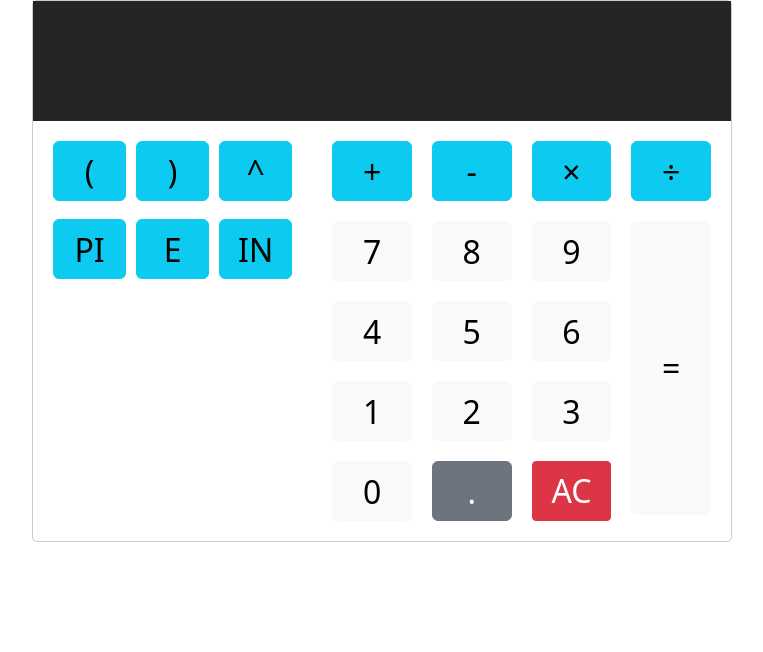
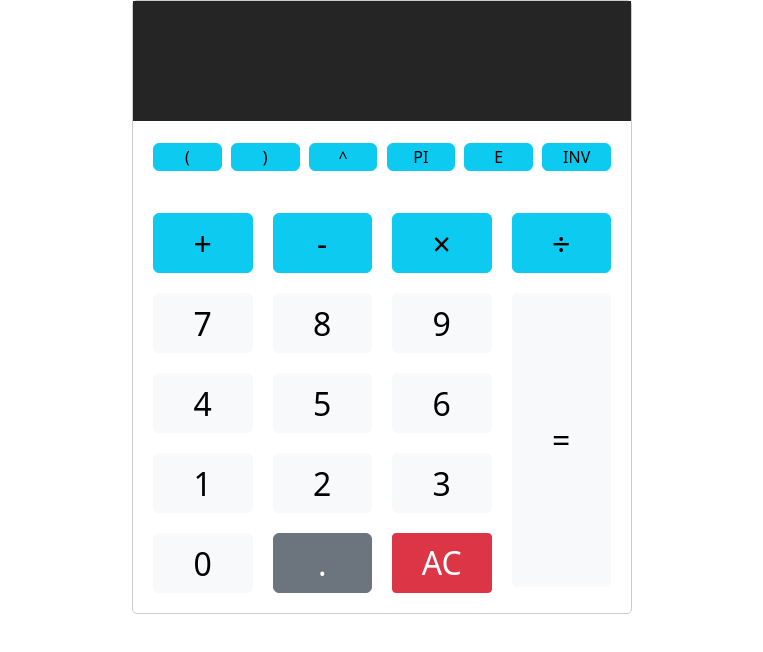
Before and after one commit to medreres/calculatorMVC, a website built with webpack: page src/index.html in a window 1280 px wide. Shown: the whole page, without its empty margins (258-1021 px from the left). Built offline with nearby package versions, Linux system fonts and the light colour scheme.

Commit message:
better styling

```diff
--- a/src/config/project.config.ts
+++ b/src/config/project.config.ts
@@ -1,11 +1,11 @@
-import Calculator, { CalculatorV2 } from "../lib/Calculator";
+import { RegexCalculator, RPNCalculator } from "../lib/Calculator";
 
 /**
  * Algorithms available for calculations
  */
 const calculatingAlgorithm = {
-  PolishNotation: Calculator,
-  RegularExpressions: CalculatorV2,
+  PolishNotation: RPNCalculator,
+  RegularExpressions: RegexCalculator,
 };
 
 // settings for project
--- a/src/model/CalculatorModel/index.ts
+++ b/src/model/CalculatorModel/index.ts
@@ -6,6 +6,7 @@ import { initializeObservers } from "./services";
 import { Events } from "../../shared/events";
 import config from "../../config/project.config";
 
+// TODO INV( 2 + 5 )
 class CalculatorModel implements ICalculatorModel, IObserver {
   private expression: string;
   private result: number | string;
--- a/src/view/CalculatorView/index.ts
+++ b/src/view/CalculatorView/index.ts
@@ -8,22 +8,23 @@ import {
 } from "./utils/elements";
 import Observer from "../../lib/Observer";
 import { IObserver } from "../../shared/interface";
-import { initializeObservers } from "./services";
+import { initializeObservers } from "./utils/services";
 import { Events } from "../../shared/events";
 import { expressionInputChangeHandler, expressionInputSubmitHandler } from "./utils/handlers";
 import "bootstrap/dist/css/bootstrap.min.css";
 import "./styles/styles.css";
 
 // TODO change view to more beautiful
+// TODO better operators rendering
 // TODO warnings in console
 class CalculatorView implements ICalculatorView, IObserver {
+  private observer: Observer = Observer.getInstance();
   container: HTMLDivElement;
   expressionInput: HTMLInputElement;
   resultInput: HTMLInputElement;
   buttons: HTMLButtonElement[];
   additionalOperationsButtons: HTMLButtonElement[];
   additionalOperationsButtonsContainer: HTMLDivElement;
-  private observer: Observer = Observer.getInstance();
 
   constructor() {
     // main wrapper
--- a/src/view/CalculatorView/styles/styles.css
+++ b/src/view/CalculatorView/styles/styles.css
@@ -18,11 +18,11 @@ body {
 .calculator {
   border: 1px solid #ccc;
   border-radius: 5px;
-  width: 700px;
+  width: 500px;
 }
 
 .calculator-screen {
-  width: 100%;
+  /* width: 100%; */
   height: 80px;
   border: none;
   background-color: #252525;
@@ -45,24 +45,12 @@ body {
   padding-left: 10px;
 }
 
-.calculator-screen {
-  width: 100%;
-  height: 80px;
-  border: none;
-  background-color: #252525;
-  color: #fff;
-  text-align: right;
-  padding-right: 20px;
-  padding-left: 10px;
-  font-size: 4rem;
-}
-
 .calc-btn {
   height: 60px;
   font-size: 2rem !important;
   text-overflow: clip;
   overflow: hidden;
-  max-width: 2.5em;
+  /* max-width: 2.5em; */
   white-space: normal;
 }
 
@@ -76,19 +64,46 @@ body {
   grid-template-columns: repeat(4, 1fr);
   grid-gap: 20px;
   padding: 20px;
-  width: 100%;
+  /* width: 100%; */
 }
 
 .calculator-keys-container {
-  display: grid;
-  grid-template-columns: 40% 60%;
+  display: flex;
+  flex-flow: column;
+  align-items: stretch;
+  flex-flow: column;
+  /* grid-template-columns: 40% 60%; */
 }
 
 .operations-keys {
-  display: grid;
-  grid-template-rows: repeat(5, 1fr);
-  grid-template-columns: repeat(3, 1fr);
-  grid-gap: 10px;
-  padding: 20px;
-  width: 100%;
+  display: flex;
+  justify-content: space-between;
+  align-items: center;
+  flex-wrap: wrap;
+  height: 15%;
+  /* display: grid; */
+  /* align-items: center; */
+  /* justify-content: flex-end; */
+  /* grid-template-columns: repeat(auto-fit, 1fr); */
+  /* grid-template-rows: repeat(auto-fill, 2em); */
+  grid-gap: 5px;
+  padding: 10px 20px;
 }
+
+.operations-keys > button {
+  height: 5%;
+  width: 15%;
+  padding: 0.8em;
+  font-size: 1em !important;
+  display: flex;
+  justify-content: center;
+  align-items: center;
+
+  /* padding: 0; */
+  /* letter-spacing: normal; */
+  /* padding: .3em 2em; */
+  /* letter-spacing: 0vmin; */
+  /* text-overflow: clip; */
+  /* overflow: hidden; */
+  /* width: 50%; */
+}
```
Also changed, not shown: src/lib/Calculator/index.ts (+2 -7 lines), src/view/CalculatorView/utils/services.ts (renamed from src/view/CalculatorView/services.ts, +5 -5 lines), README.md, src/lib/Calculator/ReversePolishNotation/__tests__/exceptions.test.ts (renamed from src/lib/Calculator/PolishNotation/__tests__/exceptions.test.ts), src/lib/Calculator/ReversePolishNotation/__tests__/newOperations.test.ts (renamed from src/lib/Calculator/PolishNotation/__tests__/newOperations.test.ts), src/lib/Calculator/ReversePolishNotation/__tests__/priorities.test.ts (renamed from src/lib/Calculator/PolishNotation/__tests__/priorities.test.ts), src/lib/Calculator/ReversePolishNotation/__tests__/simpleOperations.test.ts (renamed from src/lib/Calculator/PolishNotation/__tests__/simpleOperations.test.ts), src/lib/Calculator/ReversePolishNotation/__tests__/utils.ts (renamed from src/lib/Calculator/PolishNotation/__tests__/utils.ts), src/lib/Calculator/ReversePolishNotation/index.ts (renamed from src/lib/Calculator/PolishNotation/index.ts), src/lib/Calculator/ReversePolishNotation/services.ts (renamed from src/lib/Calculator/PolishNotation/services.ts).
